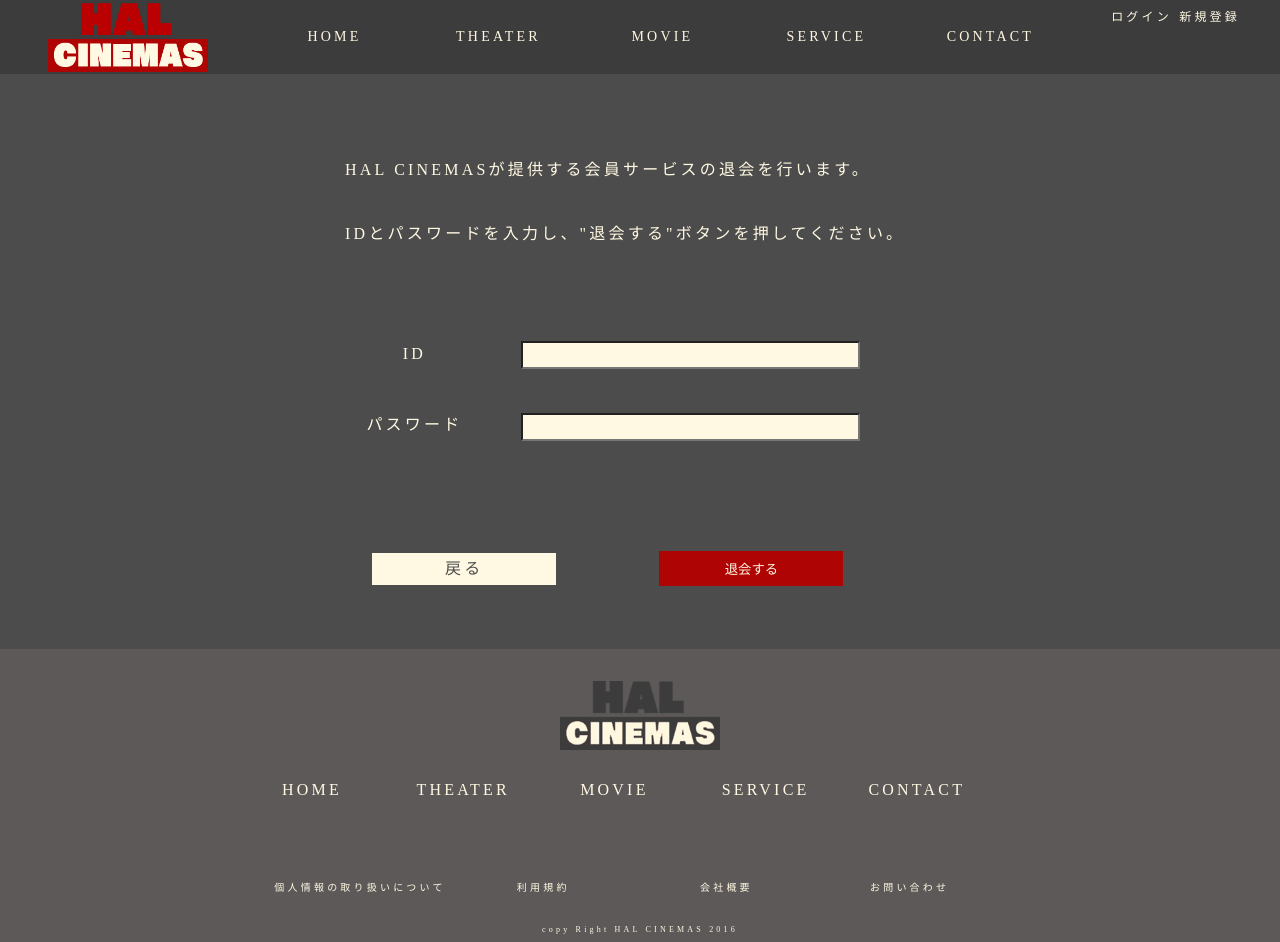
After one commit to HALcinemas/test, a PHP site: page /pages/admin/withdraw.php in a window 1280 px wide. The commit adds this page. Run offline with PHP 8.4, Linux system fonts and the light colour scheme.

Commit message:
退会ページ

```diff
--- a/halcinemas_web/css/style.css
+++ b/halcinemas_web/css/style.css
@@ -234,7 +234,7 @@ header {
   margin: 16px auto 0 auto; }
 
 /************ footer ***********/
-footer {
+.footer {
   width: 100%;
   background-color: #5d5959;
   clear: both; }
@@ -525,6 +525,73 @@ footer {
     float: right; }
 
 /*************************************************/
+/******************* withdraw ********************/
+.wd-content {
+  width: 72%;
+  margin: 0 auto; }
+  .wd-content_sentence {
+    width: 64%;
+    margin: 64px auto 32px auto; }
+  .wd-content_form {
+    width: 72%;
+    margin: 0 auto; }
+  .wd-content_text {
+    display: inline-block;
+    margin: 24px 0;
+    color: #fff8e2; }
+  .wd-content_form {
+    width: 72%;
+    margin: 0 auto; }
+  .wd-content_label {
+    color: #fff8e2;
+    text-align: center;
+    width: 32%;
+    display: inline-block;
+    margin-top: 48px; }
+  .wd-content_tbox {
+    width: 50%;
+    height: 22px;
+    background-color: #fff8e2; }
+  .wd-content_link {
+    display: inline-block;
+    margin: 112px 64px 64px 64px; }
+    .wd-content_link-text {
+      display: inline-block;
+      background: #fff8e2;
+      color: #4c4c4c;
+      width: 184px;
+      padding: 8px 0;
+      text-align: center; }
+  .wd-content_btn {
+    display: inline-block;
+    width: 184px;
+    padding: 8px 0;
+    margin: 32px;
+    border: none;
+    background: #af0404;
+    color: #fff8e2;
+    text-align: center; }
+
+/*************************************************/
+/****************** withdraw_comf ********************/
+.wd_comf-content {
+  width: 48%;
+  margin: 124px auto; }
+  .wd_comf-content-text {
+    color: #fff8e2;
+    text-align: center;
+    line-height: 3em;
+    margin: 96px 0 48px 0; }
+  .wd_comf-content-link {
+    display: inline-block;
+    background: #af0404;
+    margin: 48px 30% 64px 30%; }
+    .wd_comf-content-link_text {
+      display: inline-block;
+      width: 240px;
+      text-align: center;
+      line-height: 40px; }
+
 /*************** insert ****************/
 /*body {
   width: 960px;
--- /dev/null
+++ b/halcinemas_web/pages/admin/withdraw.php
@@ -0,0 +1,32 @@
+<!DOCTYPE html>
+<html lang="en">
+<head>
+    <meta charset="UTF-8">
+    <title>theater-ivl</title>
+    <link rel="stylesheet" type="text/css" href="../../css/reset.css">
+	<link rel="stylesheet" type="text/css" href="../../css/style.css">
+	<script src="../../js/script.js"></script>
+</head>
+<body>
+    <header>
+        <?php
+            require('../general/template/header.php');
+        ?>
+    </header>
+    <div class="wd-content">
+        <div class="wd-content_sentence">
+            <span class="wd-content_text">HAL CINEMASが提供する会員サービスの退会を行います。</span>
+            <span class="wd-content_text">IDとパスワードを入力し、"退会する"ボタンを押してください。</span>
+        </div>
+        <form action="" method="post" class="wd-content_form">
+            <label class="wd-content_label">ID</label><input type="textbox" class="wd-content_tbox"><br>
+            <label class="wd-content_label">パスワード</label><input type="textbox" class="wd-content_tbox"><br>
+            <a href="#" class="wd-content_link"><span class="wd-content_link-text">戻る</span></a>
+            <button class="wd-content_btn" type="submit">退会する</button>
+        </form>
+    </div>
+    <?php
+        require('../general/template/footer.php');
+    ?>
+</body>
+</html>
--- a/halcinemas_web/scss/style.scss
+++ b/halcinemas_web/scss/style.scss
@@ -212,7 +212,7 @@ header {
 
 
 /************ footer ***********/
-footer {
+.footer {
   width: 100%;
   background-color: #5d5959;
   clear: both; }
@@ -558,7 +558,86 @@ padding: 32px 0;}
 
 /*************************************************/
 
+/******************* withdraw ********************/
+.wd-content{
+  width: 72%;
+  margin: 0 auto;
+  &_sentence{
+    width: 64%;
+    margin: 64px auto 32px auto;
+  }
+  &_form{
+    width: 72%;
+    margin: 0 auto;
+  }
+  &_text{
+    display: inline-block;
+    margin: 24px 0;
+    color: $white;
+  }
+  &_form{
+    width: 72%;
+    margin: 0 auto;
+  }
+  &_label{
+    color: $white;
+    text-align: center;
+    width: 32%;
+    display: inline-block;
+    margin-top: 48px;
+  }
+  &_tbox{
+    width: 50%;
+    height: 22px;
+    background-color: $white;
+  }
+  &_link{
+    display: inline-block;
+    margin: 112px 64px 64px 64px;
+     &-text{
+      display: inline-block;
+      background: $white;
+      color: $gray;
+      width: 184px;
+      padding: 8px 0;
+      text-align: center;
+    }
+  }
+   &_btn{
+      display: inline-block;
+      width: 184px;
+      padding: 8px 0;
+      margin: 32px;
+      border: none;
+      background: $red;
+      color: $white;
+      text-align: center;
+    }
+}
+/*************************************************/
 
+/****************** withdraw_comf ********************/
+.wd_comf-content{
+  width: 48%;
+  margin: 124px auto;
+  &-text{
+    color: $white;
+    text-align: center;
+    line-height: 3em;
+    margin: 96px 0 48px 0;
+  }
+  &-link{
+    display: inline-block;
+    background: $red;
+    margin: 48px 30% 64px 30%;
+    &_text{
+          display: inline-block;
+          width: 240px;
+          text-align: center;
+          line-height: 40px;
+    }
+  }
+}
 /*************** insert ****************/
 /*body {
   width: 960px;
```
Also changed, not shown: halcinemas_web/pages/admin/withdraw_comf.php (added, +27 -0 lines), halcinemas_web/css/style.min.css.
